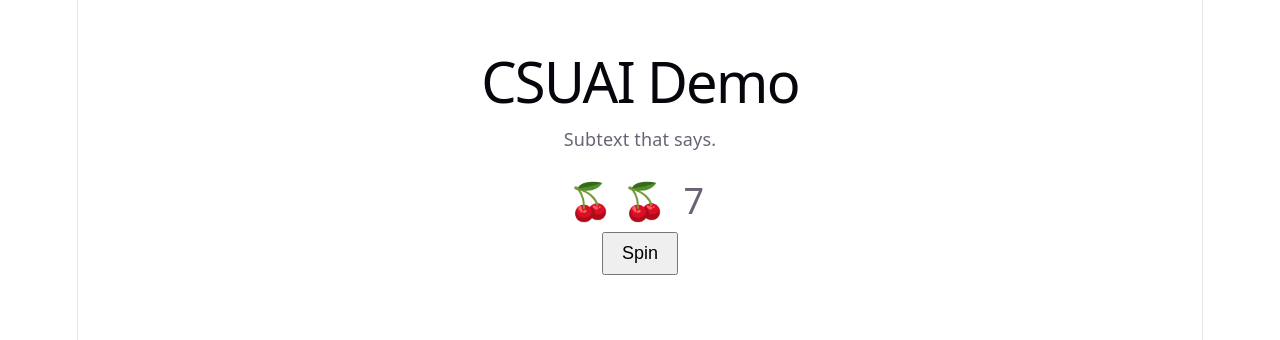
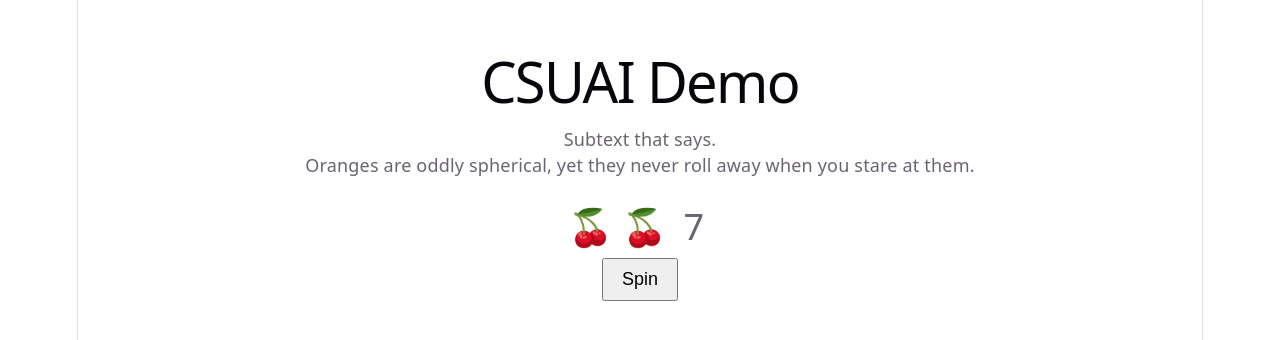
Before and after one commit to codegenie-hackabot/csuai-demo, a React (Vite) app: page / in a window 1280 px wide. Shown: the top 340 px of the page. Built offline with nearby package versions, Linux system fonts and the light colour scheme.

Commit message:
Add odd paragraph about oranges

```diff
--- a/src/App.jsx
+++ b/src/App.jsx
@@ -7,6 +7,7 @@ function App() {
     <div style={{ textAlign: 'center', marginTop: '2rem' }}>
       <h1>CSUAI Demo</h1>
       <p>Subtext that says.</p>
+      <p>Oranges are oddly spherical, yet they never roll away when you stare at them.</p>
       <SlotMachine />
     </div>
   );
```
